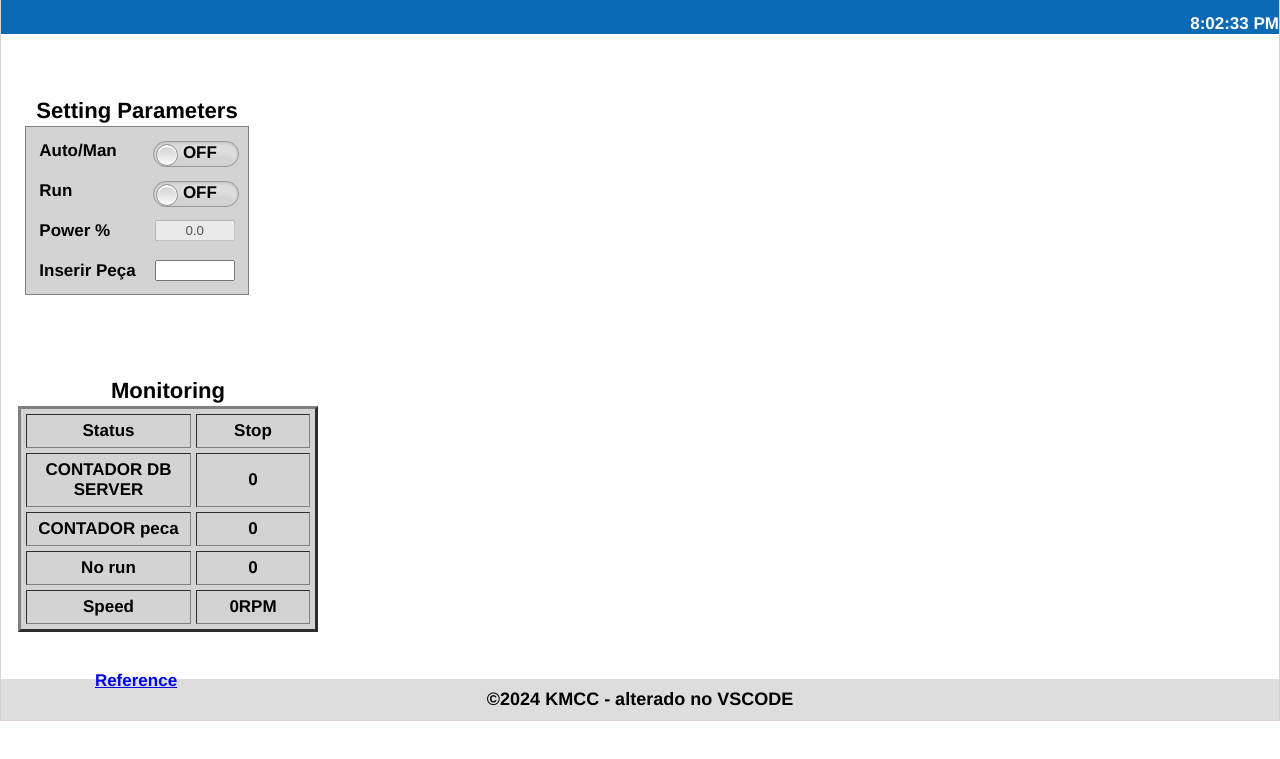
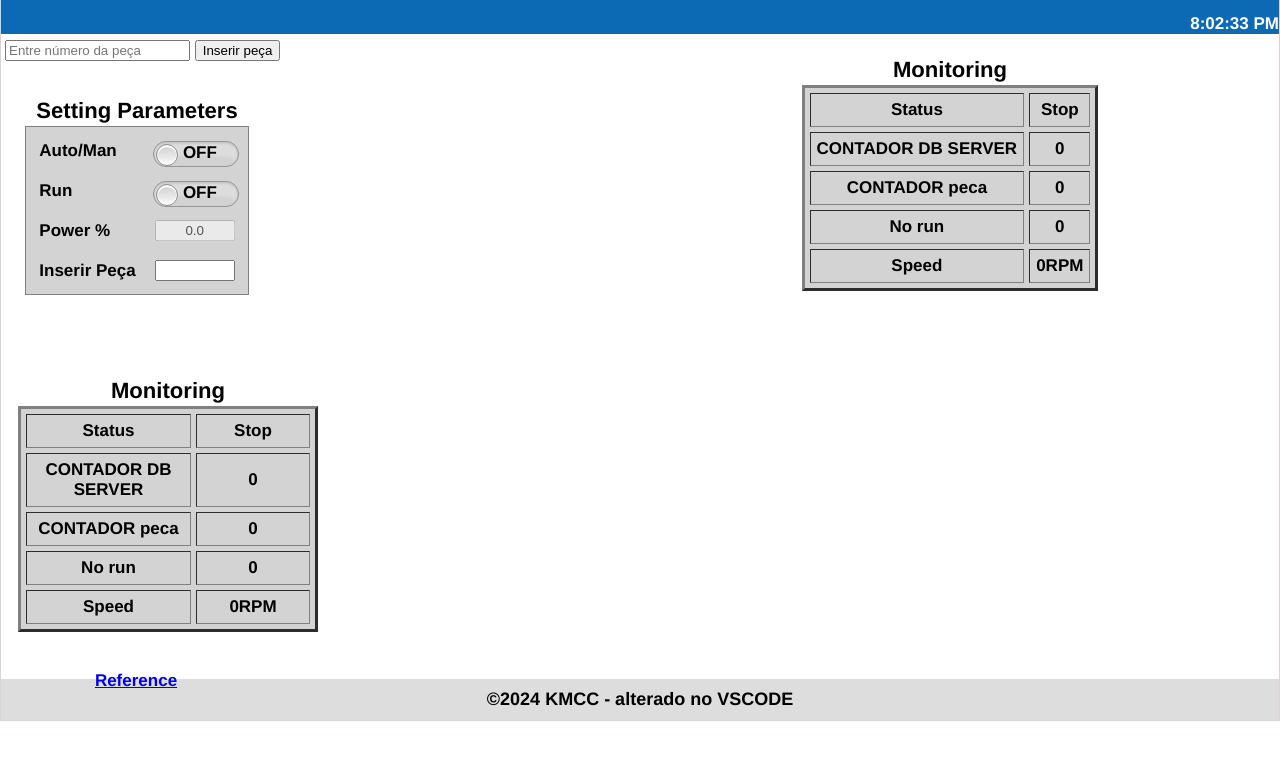
Before and after one commit to MRiemer98/WebServer_Vulc_Rev1, a plain HTML site: page index.html in a window 1280 px wide. Shown: the part 79-838 px from the top of the page. Drawn offline with Linux system fonts and the light colour scheme.

Commit message:
refactor alter html e css - add button  inserir peca

```diff
--- a/index.html
+++ b/index.html
@@ -26,6 +26,10 @@
         </div>
 
         <div id="content">
+			<div id="pos7">
+				<input type="number" id="inputData" placeholder="Entre número da peça" />
+				<button onclick="insertData()">Inserir peça</button>
+			</div>
 			<div id="pos1">
 				<h3>Setting Parameters</h3>
 				<table frame="box" cellpadding="6px" cellspacing="7px" bgcolor="LightGray" align="center" >
@@ -55,6 +59,8 @@
 							<input size="6" type="text"  min="0.0" max="100.0" style="text-align:center" id="inserirpeca"
 						</th>
 					</tr>
+
+
 				</table>
 			</div>
             <div id="pos2">
@@ -100,6 +106,32 @@
 				<a href="https://www.dmcinfo.com/latest-thinking/blog/id/8567/categoryid/26/siemens-s7-1200-web-server-tutorial--from-getting-started-to-html5-user-defined-pages">
 				Reference</a>
 			</div>
+			<div id="pos6">
+				<h3>Monitoring</h3>
+				<table border="3px" cellpadding="6px" cellspacing="5px" bgcolor="LightGray" align="center">
+					<tr>
+						<th>Status</th>
+						<th id="Status_Run">Stop</th>
+					</tr>
+					<tr>
+						<th>CONTADOR DB SERVER</th>
+						<th id="contador">0</th>
+					</tr>
+					<tr>
+						<th>CONTADOR peca</th>
+						<th id="contador1">0</th>
+					</tr>
+					<tr>
+						<th>No run</th>
+						<th id="NoRun">0</th>
+					</tr>
+					<tr>
+						<th>Speed</th>
+						<th id="Speed_PV">0RPM</th>
+					</tr>
+				</table>
+			</div>
+
         </div>
 		<div id="footer">&copy;2024 KMCC - alterado no VSCODE</div>
 		</div>
--- a/mystyle.css
+++ b/mystyle.css
@@ -89,6 +89,15 @@ body {
     height: 250px; /* Ajuste conforme necessário */
     margin-top: 4px;
 }
+
+#pos7{
+    position: absolute;
+    top:115px;
+    left: 5px; /* Ajuste conforme necessário */
+    width: 1000px; /* Ajuste conforme necessário */
+    height: 250px; /* Ajuste conforme necessário */
+    margin-top: 4px;
+}
 h3 {
     display: block;
     font-size: 1.3em;
```
